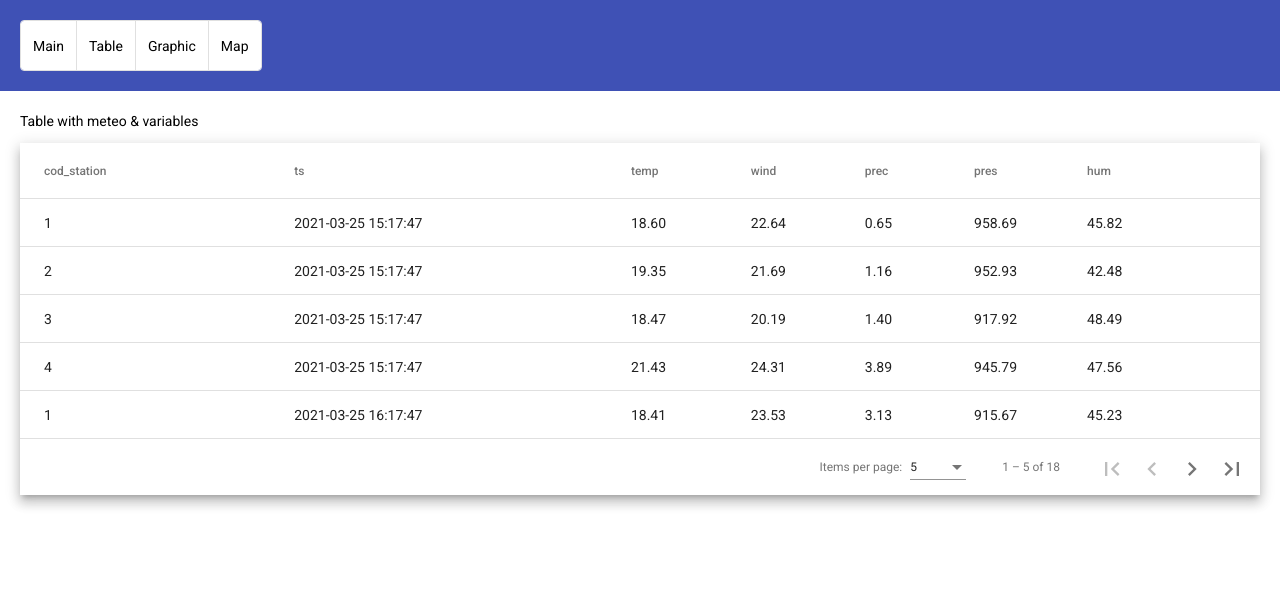
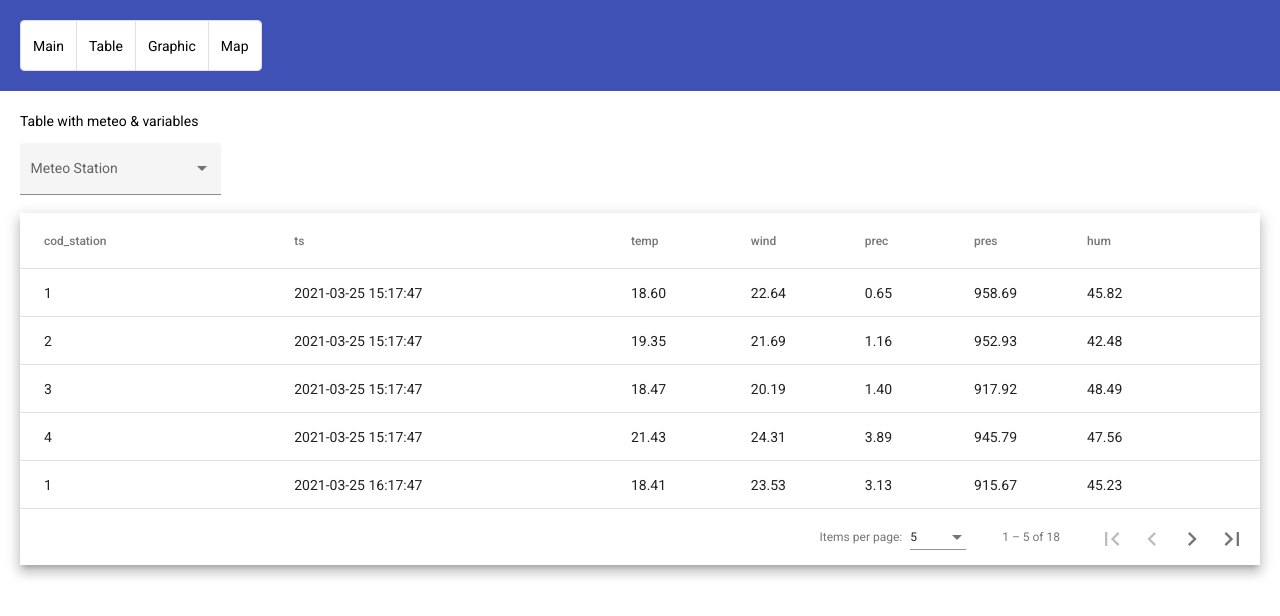
Before and after one commit to Santi2277/Code-Challenge-Adasa, an Angular app in the folder front/front-cc/: page /table in a window 1280 px wide. Shown: the top 616 px of the page. Built offline with nearby package versions, Linux system fonts and the light colour scheme.

Commit message:
table component - single filter

```diff
--- a/front/front-cc/src/app/components/table/table.component.html
+++ b/front/front-cc/src/app/components/table/table.component.html
@@ -1,4 +1,13 @@
 <p>Table with meteo & variables</p>
+
+<mat-form-field appearance="fill">
+    <mat-label>Meteo Station</mat-label>
+    <mat-select (selectionChange)="applyFilter($event.value)">
+      <mat-option *ngFor="let meteoStation of meteoStationsData" [value]="meteoStation">
+        {{meteoStation}}
+      </mat-option>
+    </mat-select>
+  </mat-form-field>
 
 <div class="mat-elevation-z8">
     <table mat-table [dataSource]="dataSource" matSort (matSortChange)="announceSortChange($event)">
--- a/front/front-cc/src/app/components/table/table.component.ts
+++ b/front/front-cc/src/app/components/table/table.component.ts
@@ -14,6 +14,7 @@ export class TableComponent implements OnInit {
 
   displayedColumns: string[] = ['cod_station', 'ts', 'temp', 'wind', 'prec', 'pres', 'hum'];
   dataSource = new MatTableDataSource<Meteo>(ELEMENT_DATA);
+  meteoStationsData = ["all", "1", "2", "3", "4"];
 
   @ViewChild(MatPaginator) paginator: MatPaginator;
   @ViewChild(MatSort) sort: MatSort;
@@ -21,11 +22,24 @@ export class TableComponent implements OnInit {
   constructor(private _liveAnnouncer: LiveAnnouncer) { }
 
   ngOnInit(): void {
+
+    this.dataSource.filterPredicate = function (record,filter) {
+      if("all" == filter){
+        return true;
+      }else {
+        return record.cod_station == parseInt(filter);
+      }
+    }
   }
 
   ngAfterViewInit() {
     this.dataSource.paginator = this.paginator;
     this.dataSource.sort = this.sort;
+  }
+
+  applyFilter(selection: String) {
+    const filterValue = selection;
+    this.dataSource.filter = filterValue.trim();
   }
 
   /** Announce the change in sort state for assistive technology. */
```
Also changed, not shown: front/front-cc/src/app/app.module.ts (+7 -1 lines).
